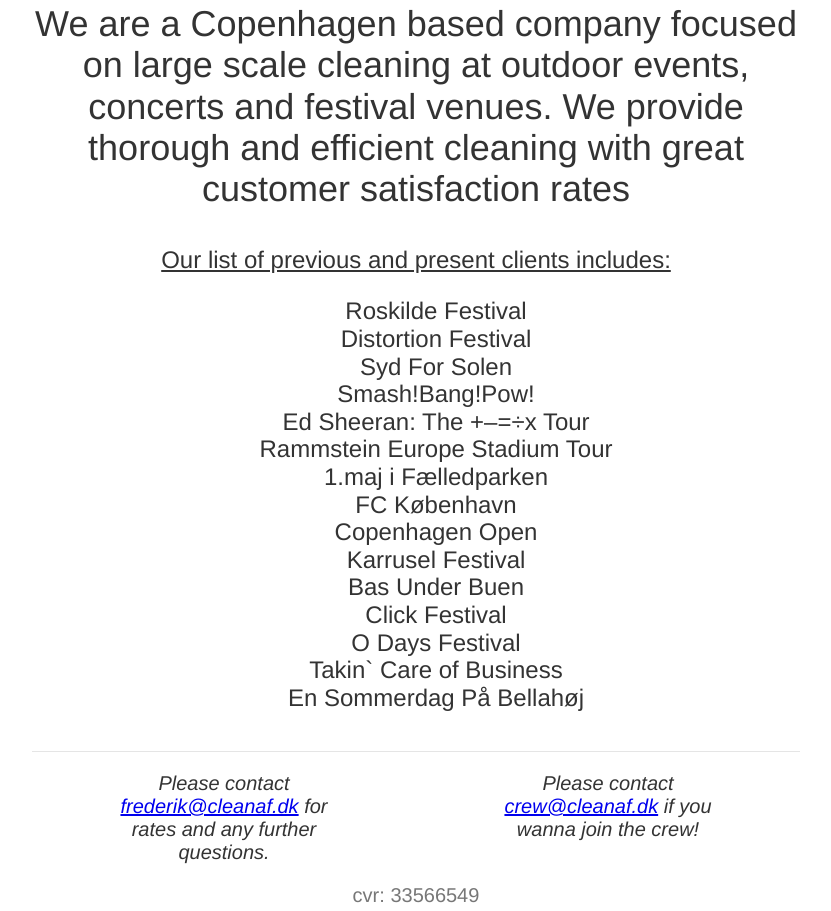
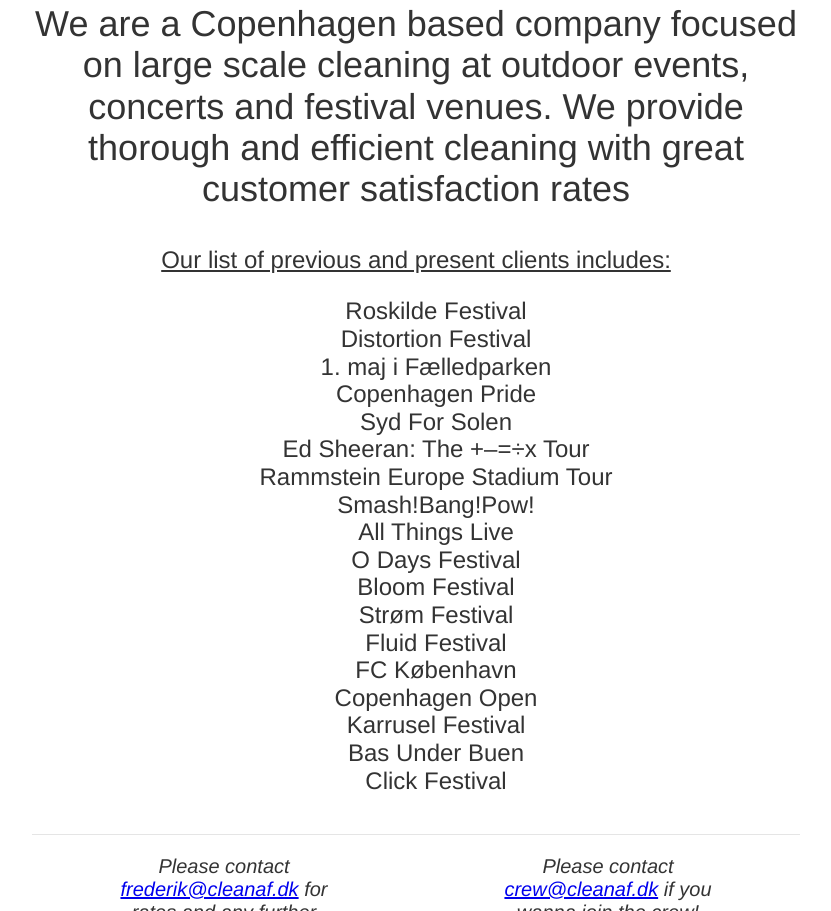
Before and after one commit to eliasgs/cleanaf.dk, a plain HTML site: page index.html in a window 1280 px wide. Shown: the part 326-1237 px from the top of the page, without its empty margins (224-1055 px from the left). Drawn offline with Linux system fonts and the light colour scheme.

Commit message:
update client list

```diff
--- a/index.html
+++ b/index.html
@@ -1,4 +1,3 @@
-
 <!DOCTYPE html>
 <html lang="da-DK">
   <head>
@@ -25,19 +24,22 @@
 	<ul class="tc-ns list">
 	  <li>Roskilde Festival</li>
 	  <li>Distortion Festival</li>
+	  <li>1. maj i Fælledparken</li>
+	  <li>Copenhagen Pride</li>
 	  <li>Syd For Solen</li>
-	  <li>Smash!Bang!Pow!</li>
 	  <li>Ed Sheeran: The +–=÷x Tour</li>
 	  <li>Rammstein Europe Stadium Tour</li>
-	  <li>1.maj i Fælledparken</li>
+	  <li>Smash!Bang!Pow!</li>
+	  <li>All Things Live</li>
+	  <li>O Days Festival</li>
+	  <li>Bloom Festival</li>
+	  <li>Strøm Festival</li>
+	  <li>Fluid Festival</li>
 	  <li>FC København</li>
 	  <li>Copenhagen Open</li>
 	  <li>Karrusel Festival</li>
 	  <li>Bas Under Buen</li>
 	  <li>Click Festival</li>
-	  <li>O Days Festival</li>
-	  <li>Takin` Care of Business</li>
-	  <li>En Sommerdag På Bellahøj</li>
 	</ul>
       </p>
     </main>
```
